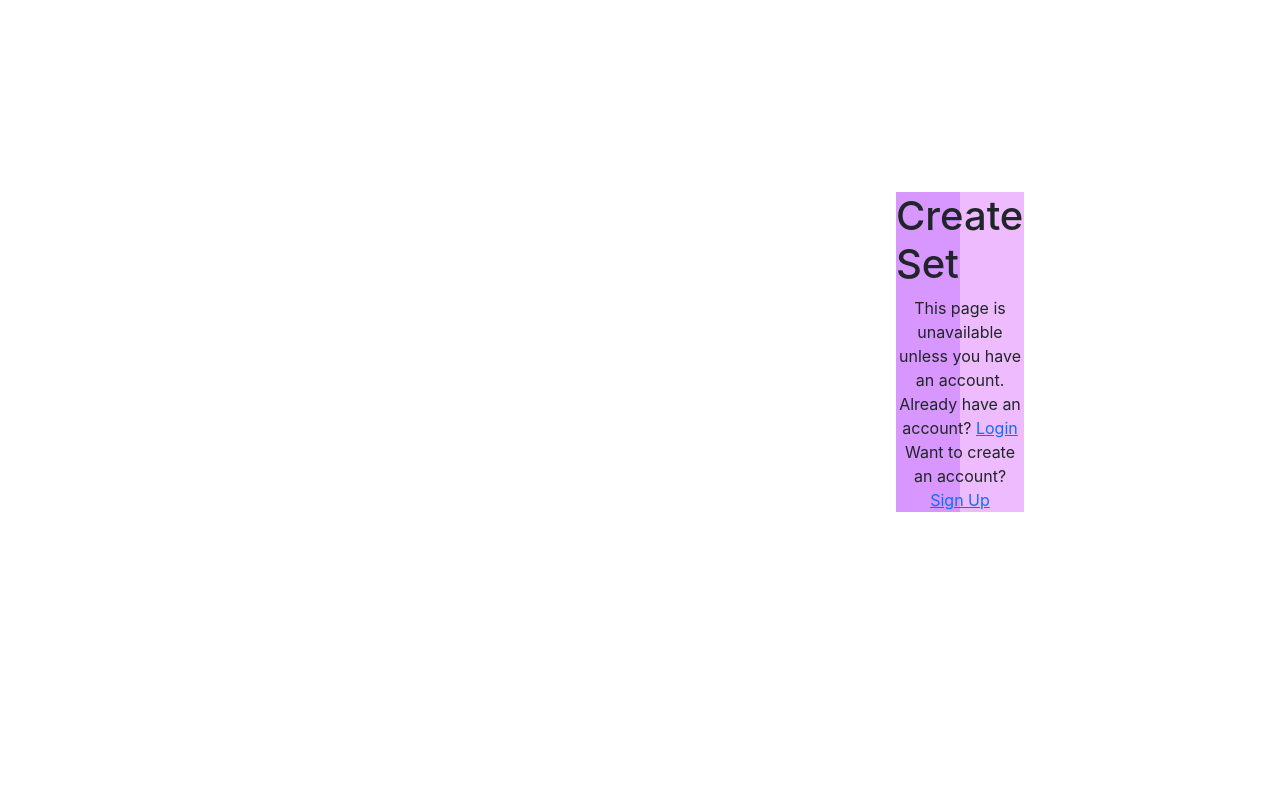
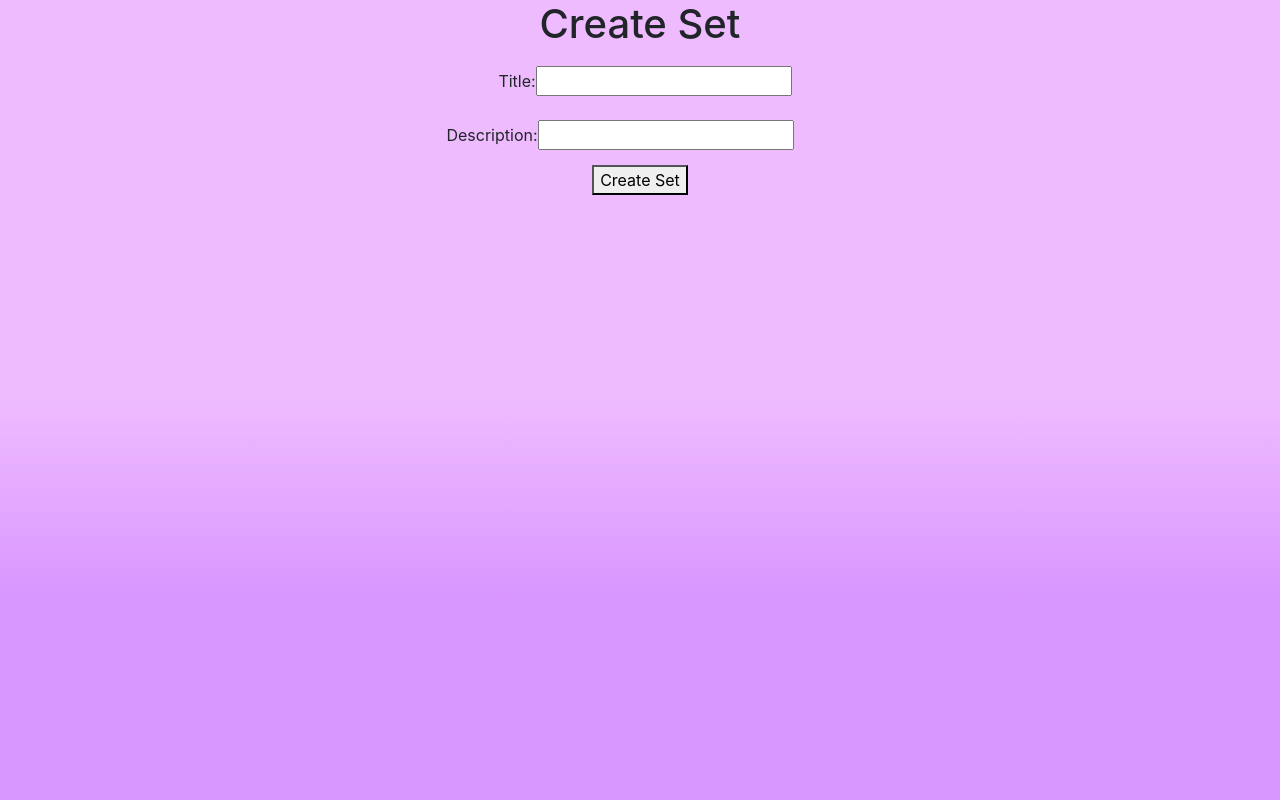
Before and after one commit to ICSI418Y/Quiztopia, a React (Create React App) app in the folder Client/: page /createCardSet/1 in a window 1280 px wide. Built offline with nearby package versions, Linux system fonts and the light colour scheme.

Commit message:
Update CreateCardSet.js

```diff
--- a/Client/src/CreateCardSet.js
+++ b/Client/src/CreateCardSet.js
@@ -1,13 +1,14 @@
 import React, { useState, useEffect } from 'react';
-import { Link, useParams } from 'react-router-dom';
+import { Link, useParams, useNavigate } from 'react-router-dom';
 import axios from 'axios';
-import Template from './Template';
-import './App.css';
+import './CreateCardSet.css';
 
 const CreateCardSet = () => {
+    const navigate = useNavigate();
     const [title, setTitle] = useState('');
     const [description, setDescription] = useState('');
     const [flashCards, setFlashcards] = useState([]);
+    const [set_id, setId] = useState('');
 
     const {folderID} = useParams();
 
@@ -15,15 +16,22 @@ const CreateCardSet = () => {
         event.preventDefault();
         setFlashcards([]);
         axios.post('http://localhost:9000/createSet', { parent : folderID, title, description })
-            .then(() => {
+            .then((res) => {
+                const newSetId = res.data._id
+                setId(newSetId);
+
             alert('Set created successfully')
             })
             .catch((err) => alert('Error creating set'));
+            navigate('/viewCardSet/${set_id}');
     };
 
-    return Template("Create Set",
-        <form className='background' onSubmit={(event) => handleCreateSet(event)}>
-            <label className='center'>
+    return (
+
+        <form className='CreateCardSet' onSubmit={(event) => handleCreateSet(event)}>
+            <h1>Create Set</h1>
+            <div className='title'>
+            <label>
                 Title:
                 <input
                     type="text"
@@ -31,8 +39,10 @@ const CreateCardSet = () => {
                     onChange={(e) => setTitle(e.target.value)}
                 />
             </label>
+            </div>
             <br />
-            <label className='center'>
+            <div className='desc'>
+            <label>
                 Description:
                 <input
                     type="textvalue"
@@ -40,8 +50,9 @@ const CreateCardSet = () => {
                     onChange={(e) => setDescription(e.target.value)}
                 />
             </label>
-            <br />
-            <button className='loginButtonSpacing' onClick={(e) => <Link to ="/CreateCard/${set._id}"></Link>}>Create Set</button>
+            </div>
+            <button>Create Set</button>
+
         </form>
     );
 };
```
